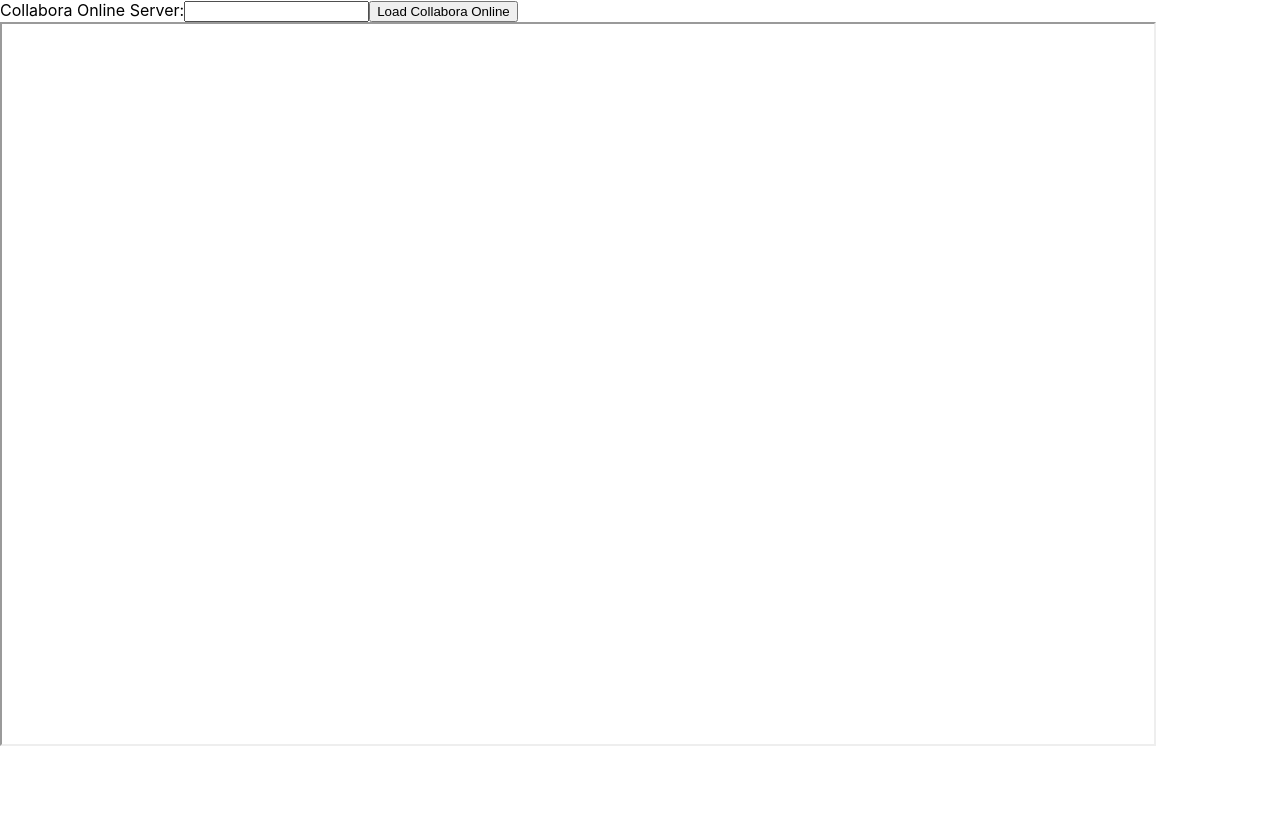
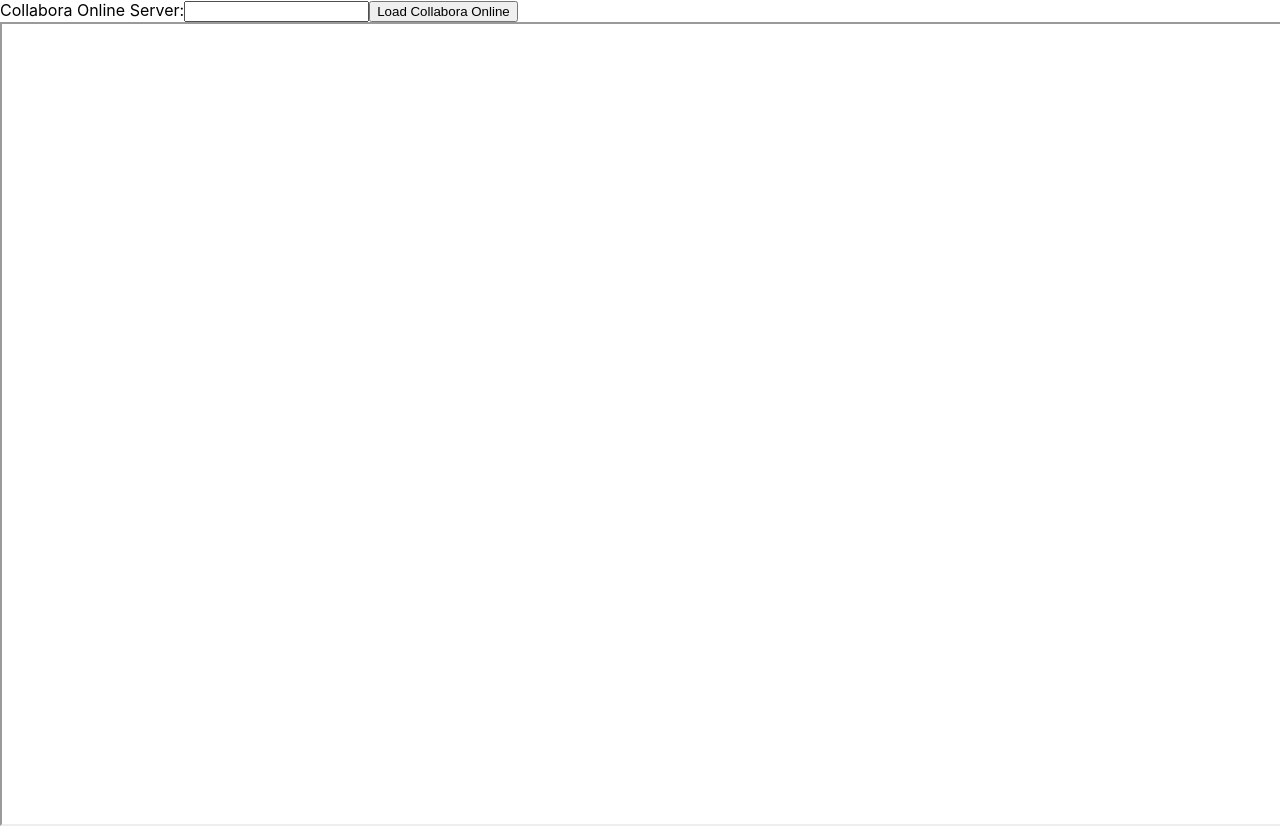
Before and after one commit to yuvakrishna29/collabora-frontend, a React (Vite) app: page / in a window 1280 px wide. Before the commit the page ends 800 px from the top, so only its background shows below. Built offline with nearby package versions, Linux system fonts and the light colour scheme.

Commit message:
added client document

```diff
--- a/src/App.css
+++ b/src/App.css
@@ -1,5 +1,5 @@
 #collabora-online-viewer {
-  width: 90%;
-  height: 90%;
+  width: 100%;
+  height: 100%;
   position: absolute;
 }
--- a/src/App.jsx
+++ b/src/App.jsx
@@ -33,7 +33,7 @@ const App = () => {
     }
 
     // const wopiSrc = `${locationOrigin}/wopi/files/1`;
-    const wopiSrc = 'https://collabora-backend.b2yinfy.com/wopi/files/sample.docx'
+    const wopiSrc = 'https://collabora-backend.b2yinfy.com/wopi/files/TMS_Manual2.docx'
     console.log(`wopiSrc: ${wopiSrc}`);
 
     fetch(`https://collabora-backend.b2yinfy.com/collaboraUrl?server=${wopiClientHost}`)
```
